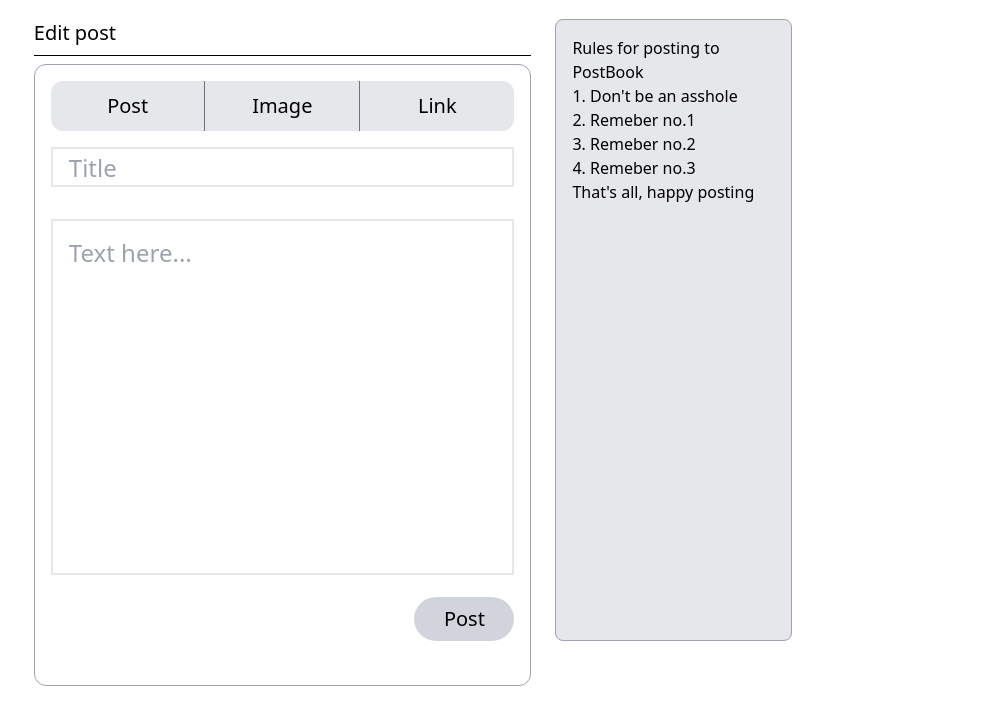
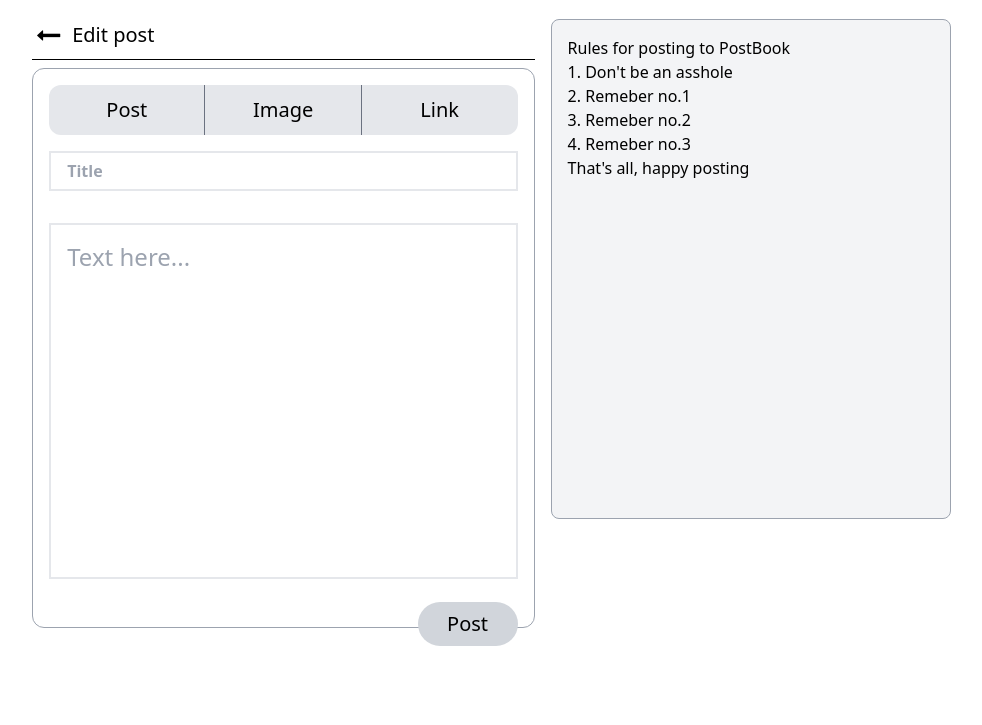
Before and after one commit to Badymits/django-postbook, a Django app: template postbook/home/templates/home/edit_post.html in a window 1280 px wide. Shown: the part 61-786 px from the top of the page, without its empty margins (227-1209 px from the left). Run offline with Django 5.2, Linux system fonts and the light colour scheme; the template is opened without the code that fills it: values that come from a table or form of the project are taken from there, others are empty; the visitor is signed in with stand-in values (Sample User, id 1); some libraries are stand-ins or nearby versions.

Commit message:
removed outdated messages tag. updated styling for media queries.

```diff
--- a/postbook/home/templates/home/edit_post.html
+++ b/postbook/home/templates/home/edit_post.html
@@ -2,18 +2,15 @@
 
 {% block content %}
 
-    <section class="grid grid-cols-5 gap-6 h-[50vh] w-full">
-        <div class="col-start-2 col-end-4">
-            {% if messages %}
+    <section class="grid xl:grid-cols-5 md:grid-cols-7 gap-4">
+        <div class="col-start-1 col-end-7 md:col-start-2 md:col-end-7 xl:col-start-2 xl:col-end-4 mx-2 xl:m-0 h-[70vh] text-sm md:text-lg xl:text-xl">
 
-                {% for message in messages %}
-
-                    <p>{{ message }}</p>
-
-                {% endfor %}
-
-            {% endif %}
-            <h1 class="text-xl">Edit post</h1>
+            <div class="flex items-center gap-2">
+                <a href="{{ request.META.HTTP_REFERER }}">
+                    <i class="fa fa-long-arrow-left cursor-pointer hover:bg-gray-300 text-2xl rounded-full w-8 h-8  text-center" aria-hidden="true" id="close_search"></i>
+                </a>
+                <h1 class="">Edit post</h1>
+            </div>
 
             <hr class="border-solid border-black my-2">
 
@@ -24,24 +21,24 @@
                 <input type="hidden" name="user" value="{{ post.user.id }}">
 
                 <div class="pt-4">
-                    <ul class="flex items-center justify-between  w-full bg-gray-200 h-[50px]  text-center rounded-xl leading-12">
-                        <li class="w-[250px] flex justify-center items-center text-xl cursor-pointer hover:bg-gray-400 hover:rounded-lg h-full border-r-[1px] border-gray-500"
+                    <ul class="flex items-center justify-between  w-full bg-gray-200 h-[35px] md:h-[40px] xl:h-[50px]  text-center rounded-xl leading-12">
+                        <li class="w-full xl:w-[250px] flex justify-center items-center text-xl cursor-pointer hover:bg-gray-400 hover:rounded-l-lg h-full border-r-[1px] border-gray-500"
                             onclick="openForm(event, 'post')"
                         >
                             <p >Post</p>
                         </li>
-                        <li class="w-[250px] flex justify-center items-center  text-xl cursor-pointer hover:bg-gray-400 h-full border-r-[1px] border-gray-500"
+                        <li class="w-full xl:w-[250px] flex justify-center items-center  text-xl cursor-pointer hover:bg-gray-400 h-full border-r-[1px] border-gray-500"
                             onclick="openForm(event, 'image')"
                         >
                             <p >Image</p>
                         </li>
-                        <li class="w-[250px] flex justify-center items-center  text-xl cursor-pointer hover:bg-gray-400 h-full"
+                        <li class="w-full xl:w-[250px] flex justify-center items-center  text-xl cursor-pointer hover:bg-gray-400 hover:rounded-r-lg h-full border-gray-500"
                             onclick="openForm(event, 'url')"
                         >
                             <p >Link</p>
                         </li>
                     </ul>
-                    <input type="text" name="title" value="{{ form.initial.title }}" placeholder="Title" class="w-full my-4 h-[40px] text-2xl pl-4 border-2 border-gray-200" required>
+                    <input type="text" name="title" value="{{ form.initial.title }}" placeholder="Title" class="w-full my-4 h-[30px] md:h-[35px] xl:h-[40px] font-semibold pl-4 border-2 border-gray-200" required>
 
                     <div id="post" class="tabcontent">
                         <!-- It is redundant I know but textareas include white spaces..
@@ -49,12 +46,12 @@
                         provide a separate textarea with no whitespace at all -->
                         {% if form.initial.body is not None %}
                         <textarea name="body"  id="" cols="30" rows="10" placeholder="Text here..."
-                            class="w-full my-4 text-2xl p-4 resize-none border-2 border-gray-200"
+                            class="w-full my-4 text-lg xl:text-2xl p-4 resize-none border-2 border-gray-200"
                             >{{ form.initial.body }}
                         </textarea>
                         {% else %}
                         <textarea name="body"  id="" cols="30" rows="10" placeholder="Text here..."
-                            class="w-full my-4 text-2xl p-4 resize-none border-2 border-gray-200"
+                            class="w-full my-4 text-lg xl:text-2xl p-4 resize-none border-2 border-gray-200"
                             ></textarea>
                         {% endif %}
 
@@ -63,9 +60,9 @@
                     <div id="image" class="tabcontent hidden">
                         <input type="file" src="" alt="" name="image" accept="image/*" onchange="readURL(this)">
                         {% if form.initial.image %}
-                            <img src="{{ form.initial.image.url }}" alt="" id="img-preview">
+                            <img src="{{ form.initial.image.url }}" alt="" id="img-preview" class="object-contain w-[300px] h-[300px] border-[1px] border-solid my-2">
                         {% else %}
-                            <img src="" alt="" id="img-preview">
+                            <img src="" alt="" id="img-preview" class="object-contain w-[300px] h-[300px] border-[1px] border-solid my-2">
                         {% endif %}
 
                     </div>
@@ -85,7 +82,7 @@
             </form>
         </div>
 
-        <div class="bg-gray-200 border-[1px] border-gray-400 rounded-lg p-4">
+        <div class="bg-gray-100 h-[400px] lg:h-[500px] w-[300px] lg:w-[400px] rounded-lg p-4 hidden xl:block border-[1px] border-gray-400 rounded-lg p-4">
             <h1>Rules for posting to PostBook</h1>
             <ul>
                 <li>1. Don't be an asshole</li>
```
